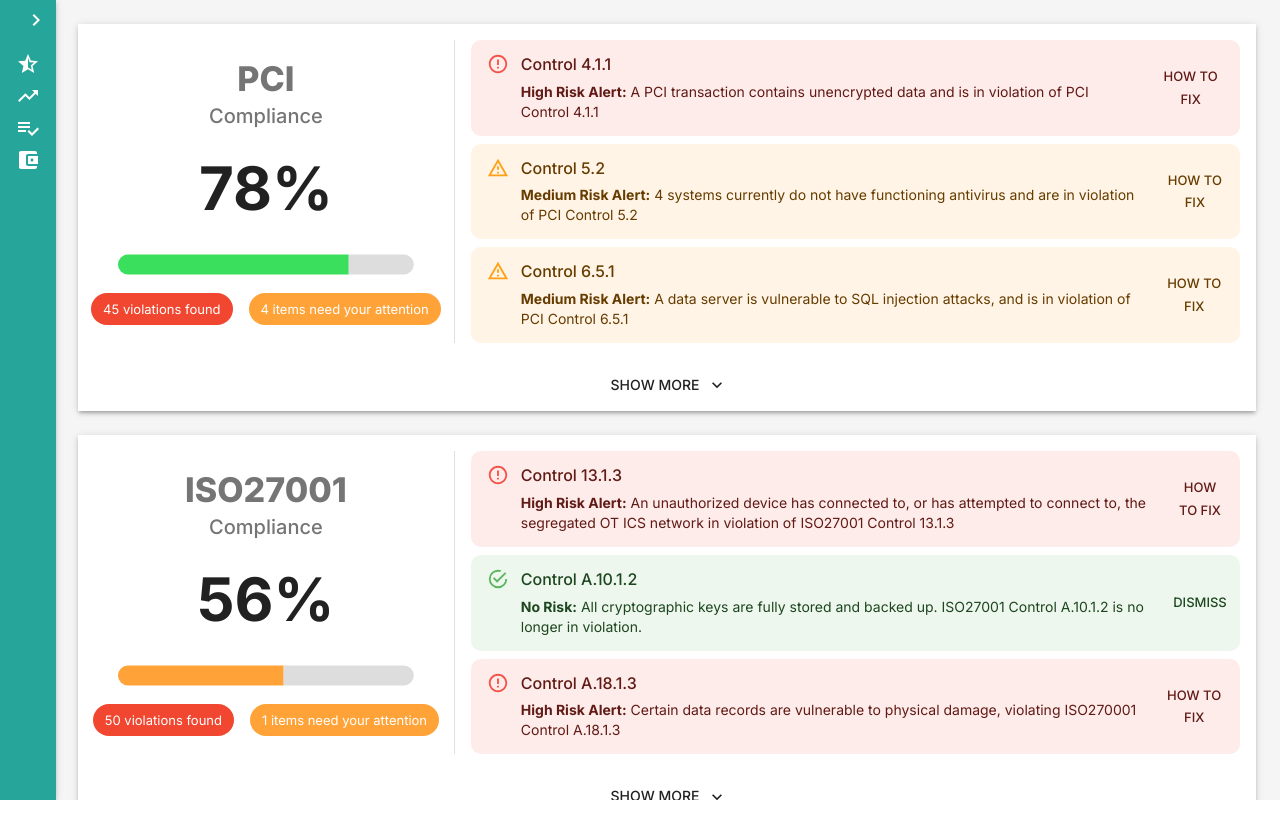
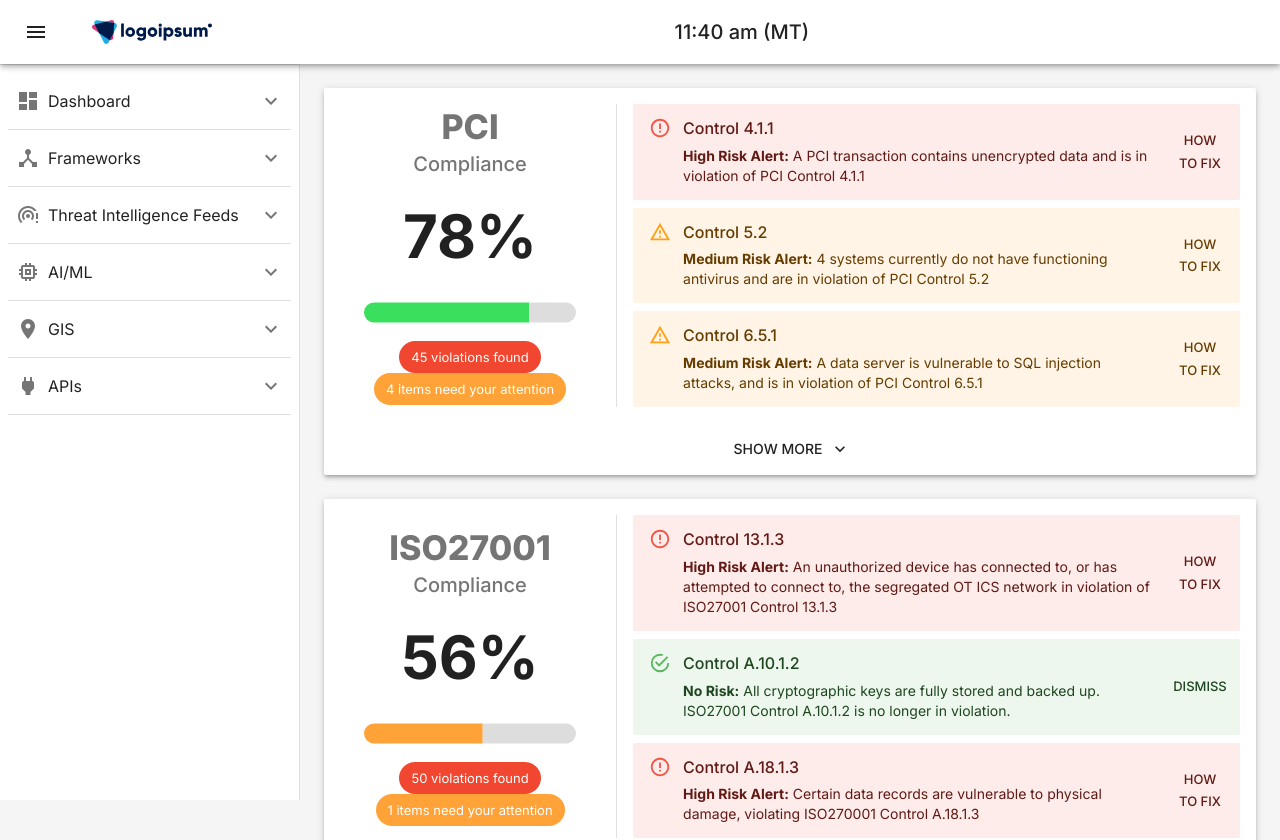
Before and after one commit to arpithindukuri/keyworks-draft, a React (Create React App) app: page / in a window 1280 px wide. Shown: the top 840 px of the page. Before the commit the page ends 800 px from the top, so only its background shows below. Built offline with nearby package versions, Linux system fonts and the light colour scheme.

Commit message:
sidebar and appbar

```diff
--- a/public/index.html
+++ b/public/index.html
@@ -4,6 +4,10 @@
 		<link rel="preconnect" href="https://fonts.gstatic.com" />
 		<link
 			href="https://fonts.googleapis.com/css2?family=Inter:wght@100;200;300;400;500;600;700;800;900&display=swap"
+			rel="stylesheet"
+		/>
+		<link
+			href="https://fonts.googleapis.com/icon?family=Material+Icons"
 			rel="stylesheet"
 		/>
 		<meta charset="utf-8" />
@@ -29,7 +33,7 @@
       work correctly both with client-side routing and a non-root public URL.
       Learn how to configure a non-root public URL by running `npm run build`.
     -->
-		<title>ARRM v0.2.1</title>
+		<title>ARRM</title>
 	</head>
 	<body>
 		<noscript>You need to enable JavaScript to run this app.</noscript>
--- a/src/App.tsx
+++ b/src/App.tsx
@@ -1,14 +1,15 @@
+import { useState } from "react";
 import { createMuiTheme, makeStyles, ThemeProvider } from "@material-ui/core";
+import { ThemeOptions } from "@material-ui/core/styles";
+
+import AppProvider from "./context/AppContext";
+import Dashboard from "./components/pages/Dashboard";
+// import Drawer from "./components/Drawer";
+import AllOverviews from "./components/pages/FrameworkOverviews/AllOverviews";
+import Layout from "./components/Layout";
+
 import "react-grid-layout/css/styles.css";
 import "react-resizable/css/styles.css";
-import Dashboard from "./components/pages/Dashboard";
-
-import Drawer from "./components/Drawer";
-
-import { ThemeOptions } from "@material-ui/core/styles";
-import { useState } from "react";
-import AppProvider from "./context/AppContext";
-import AllOverviews from "./components/pages/FrameworkOverviews/AllOverviews";
 
 declare module "@material-ui/core/styles/createMuiTheme" {
 	interface Theme {
@@ -31,7 +32,7 @@ function createMyTheme(options: ThemeOptions) {
 	});
 }
 
-const defaultTheme = createMyTheme({});
+const defaultTheme = createMyTheme({ shape: { borderRadius: 2 } });
 
 const theme = createMyTheme({
 	gradients: {
@@ -48,10 +49,11 @@ const theme = createMyTheme({
 		MuiListItem: {
 			root: {
 				borderRadius: defaultTheme.shape.borderRadius,
-				marginBottom: defaultTheme.spacing(1),
-				"&:last-child": {
-					marginBottom: 0,
-				},
+				marginTop: defaultTheme.spacing(0.5),
+				marginBottom: defaultTheme.spacing(0.5),
+				// "&:last-child": {
+				// 	marginBottom: 0,
+				// },
 			},
 			gutters: {
 				paddingLeft: defaultTheme.spacing(1),
@@ -61,6 +63,11 @@ const theme = createMyTheme({
 		MuiListItemIcon: {
 			root: {
 				minWidth: 0,
+			},
+		},
+		MuiListItemText: {
+			root: {
+				marginLeft: defaultTheme.spacing(1),
 			},
 		},
 		MuiCardContent: {
@@ -73,7 +80,7 @@ const theme = createMyTheme({
 		},
 		MuiButton: {
 			root: {
-				borderRadius: 5,
+				// borderRadius: 5,
 			},
 		},
 	},
@@ -81,13 +88,13 @@ const theme = createMyTheme({
 		fontFamily: ["Inter"].join(","),
 	},
 	shape: {
-		borderRadius: 10,
+		borderRadius: defaultTheme.shape.borderRadius,
 	},
 	palette: {
 		primary: {
-			light: "#64d8cb",
-			main: "#26a69a",
-			dark: "#00766c",
+			light: "#6f74dd",
+			main: "#3949ab",
+			dark: "#00227b",
 			contrastText: "#ffffff",
 		},
 	},
@@ -95,25 +102,24 @@ const theme = createMyTheme({
 
 const useStyles = makeStyles((theme) => ({
 	container: {
-		position: "relative",
-		maxWidth: "100vw",
-		maxHeight: "100vh",
-		overflow: "hidden",
+		// maxWidth: "100%",
+		// maxHeight: "100%",
+		overflow: "visible",
 		backgroundColor: theme.palette.grey[100],
 	},
 	appBody: ({ isDrawerOpen }: { isDrawerOpen: boolean }) => ({
 		position: "relative",
 		transition: "0.3s",
-		marginLeft: isDrawerOpen ? "240px" : "54px",
-		height: "100vh",
-		overflowX: "visible",
-		overflowY: "scroll",
+		// marginLeft: isDrawerOpen ? "240px" : "54px",
+		height: "100%",
+		// overflowX: "visible",
+		// overflowY: "scroll",
 		boxSizing: "border-box",
 	}),
 }));
 
 function App() {
-	const [isDrawerOpen, setIsDrawerOpen] = useState(false);
+	const [isDrawerOpen] = useState(false);
 
 	const classes = useStyles({ isDrawerOpen });
 
@@ -121,11 +127,13 @@ function App() {
 		<ThemeProvider theme={theme}>
 			<AppProvider>
 				<div className={classes.container}>
-					<Drawer open={isDrawerOpen} setOpen={setIsDrawerOpen} />
-					<div className={classes.appBody}>
-						<AllOverviews />
-						<Dashboard isSidebarOpen={isDrawerOpen} />
-					</div>
+					<Layout>
+						{/* <Drawer open={isDrawerOpen} setOpen={setIsDrawerOpen} /> */}
+						<div className={classes.appBody}>
+							<AllOverviews />
+							<Dashboard isSidebarOpen={isDrawerOpen} />
+						</div>
+					</Layout>
 				</div>
 			</AppProvider>
 		</ThemeProvider>
--- /dev/null
+++ b/src/components/Layout.tsx
@@ -0,0 +1,339 @@
+import React from "react";
+import clsx from "clsx";
+import { makeStyles, Theme, createStyles } from "@material-ui/core/styles";
+import Drawer from "@material-ui/core/Drawer";
+import CssBaseline from "@material-ui/core/CssBaseline";
+import AppBar from "@material-ui/core/AppBar";
+import Toolbar from "@material-ui/core/Toolbar";
+import List from "@material-ui/core/List";
+import Typography from "@material-ui/core/Typography";
+import Divider from "@material-ui/core/Divider";
+import IconButton from "@material-ui/core/IconButton";
+import MenuIcon from "@material-ui/icons/Menu";
+import ListItem from "@material-ui/core/ListItem";
+import ListItemIcon from "@material-ui/core/ListItemIcon";
+import ListItemText from "@material-ui/core/ListItemText";
+import logoIpsum from "../assets/logo-12.svg";
+import { Collapse, Icon } from "@material-ui/core";
+import { ExpandMore } from "@material-ui/icons";
+
+type drawerListItemType = {
+	title: string;
+	icon?: string;
+	isNested?: boolean;
+	nestedListItems?: drawerListItemType[];
+};
+
+const drawerList: drawerListItemType[] = [
+	{
+		title: "Dashboard",
+		icon: "dashboard",
+		isNested: true,
+		nestedListItems: [
+			{
+				title: "Risk Analysis",
+			},
+			{
+				title: "Compliance",
+			},
+			{
+				title: "Manage Dashboards",
+				icon: "tune",
+			},
+		],
+	},
+	{
+		title: "Frameworks",
+		icon: "device_hub",
+		isNested: true,
+		nestedListItems: [
+			{
+				title: "PCI",
+			},
+			{
+				title: "ISO27001",
+			},
+			{
+				title: "NIST",
+			},
+			{
+				title: "Manage Frameworks",
+				icon: "tune",
+			},
+		],
+	},
+	{
+		title: "Threat Intelligence Feeds",
+		icon: "wifi_tethering_error_rounded",
+		isNested: true,
+		nestedListItems: [
+			{
+				title: "STIX",
+			},
+			{
+				title: "TAXII",
+			},
+			{
+				title: "Manage Threat Feeds",
+				icon: "tune",
+			},
+		],
+	},
+	{
+		title: "AI/ML",
+		icon: "memory",
+		isNested: true,
+		nestedListItems: [
+			{
+				title: "AI Feeds",
+			},
+			{
+				title: "ML Feeds",
+			},
+			{
+				title: "Manage AI/ML Feeds",
+				icon: "tune",
+			},
+		],
+	},
+	{
+		title: "GIS",
+		icon: "place",
+		isNested: true,
+		nestedListItems: [
+			{
+				title: "Global",
+			},
+			{
+				title: "Calgary International Airport",
+			},
+			{
+				title: "Manage GIS",
+				icon: "tune",
+			},
+		],
+	},
+	{
+		title: "APIs",
+		icon: "power",
+		isNested: true,
+		nestedListItems: [
+			{
+				title: "My API",
+			},
+			{
+				title: "API2",
+			},
+			{
+				title: "Manage APIs",
+				icon: "tune",
+			},
+		],
+	},
+];
+
+const drawerWidth = 300;
+
+const useStyles = makeStyles((theme: Theme) =>
+	createStyles({
+		root: {
+			display: "flex",
+		},
+		appBar: {
+			transition: theme.transitions.create(["margin", "width"], {
+				easing: theme.transitions.easing.easeOut,
+				duration: theme.transitions.duration.leavingScreen,
+			}),
+			zIndex: theme.zIndex.drawer + 1,
+			backgroundColor: theme.palette.background.paper,
+			color: theme.palette.text.primary,
+		},
+		appBarShift: {
+			width: `calc(100% - ${drawerWidth}px)`,
+			// marginLeft: drawerWidth,
+			transition: theme.transitions.create(["margin", "width"], {
+				easing: theme.transitions.easing.easeOut,
+				duration: theme.transitions.duration.enteringScreen,
+			}),
+		},
+		menuButton: {
+			marginRight: theme.spacing(2),
+		},
+		logoIpsum: {
+			display: "flex",
+			height: "56px",
+			padding: theme.spacing(2),
+		},
+		title: {
+			flexGrow: 1,
+			textAlign: "center",
+		},
+		drawer: {
+			width: drawerWidth,
+			flexShrink: 0,
+		},
+		drawerPaper: {
+			width: drawerWidth,
+		},
+		drawerHeader: {
+			display: "flex",
+			alignItems: "center",
+			padding: theme.spacing(0, 1),
+			// necessary for content to be below app bar
+			...theme.mixins.toolbar,
+			justifyContent: "flex-end",
+		},
+		content: {
+			flexGrow: 1,
+			transition: theme.transitions.create("margin", {
+				easing: theme.transitions.easing.easeOut,
+				duration: theme.transitions.duration.leavingScreen,
+			}),
+			marginLeft: -drawerWidth,
+			position: "relative",
+		},
+		contentShift: {
+			transition: theme.transitions.create("margin", {
+				easing: theme.transitions.easing.easeOut,
+				duration: theme.transitions.duration.enteringScreen,
+			}),
+			marginLeft: 0,
+		},
+		nested: {
+			paddingLeft: theme.spacing(2),
+		},
+		drawerItemIcon: {
+			color: theme.palette.text.secondary,
+			transition: theme.transitions.create("transform", {
+				easing: theme.transitions.easing.easeOut,
+				duration: theme.transitions.duration.shortest,
+			}),
+		},
+		drawerItemIconRotated: {
+			transform: "rotate(180deg)",
+		},
+	})
+);
+
+export default function Layout({ children }: { children: any }) {
+	const classes = useStyles();
+	const [open, setOpen] = React.useState(true);
+
+	const handleDrawerToggle = () => {
+		setOpen((prev) => !prev);
+	};
+
+	return (
+		<div className={classes.root}>
+			<CssBaseline />
+			<AppBar
+				position='fixed'
+				className={clsx(classes.appBar, {
+					[classes.appBarShift]: false,
+				})}
+			>
+				<Toolbar>
+					<IconButton
+						color='inherit'
+						aria-label='open drawer'
+						onClick={handleDrawerToggle}
+						edge='start'
+						className={clsx(classes.menuButton)}
+					>
+						<MenuIcon />
+					</IconButton>
+					<img
+						className={classes.logoIpsum}
+						src={logoIpsum}
+						alt='Placeholder Logo'
+					/>
+					<Typography className={classes.title} variant='h6' noWrap>
+						11:40 am (MT)
+					</Typography>
+				</Toolbar>
+			</AppBar>
+			<Drawer
+				className={classes.drawer}
+				variant='persistent'
+				anchor='left'
+				open={open}
+				classes={{
+					paper: classes.drawerPaper,
+				}}
+			>
+				<div className={classes.drawerHeader} />
+				<Divider />
+				<List>
+					{drawerList.map((item, index) => (
+						<DrawerItem item={item} />
+					))}
+				</List>
+			</Drawer>
+			<main
+				className={clsx(classes.content, {
+					[classes.contentShift]: open,
+				})}
+			>
+				<div className={classes.drawerHeader} />
+				{children}
+			</main>
+		</div>
+	);
+}
+
+function DrawerItem({
+	item,
+	useDivider = true,
+}: {
+	item: drawerListItemType;
+	useDivider?: boolean;
+}) {
+	const classes = useStyles();
+	const [open, setOpen] = React.useState(false);
+
+	const toggleOpen = () => {
+		setOpen(!open);
+	};
+
+	return (
+		<>
+			<ListItem
+				key={`drawer-item-${item.title}`}
+				button
+				onClick={item.isNested ? toggleOpen : undefined}
+			>
+				<ListItemIcon>
+					<Icon>{item.icon !== "tune" && item.icon}</Icon>
+				</ListItemIcon>
+				<ListItemText primary={item.title} />
+				{item.isNested && item.nestedListItems && (
+					<ExpandMore
+						className={`${classes.drawerItemIcon} ${
+							open && classes.drawerItemIconRotated
+						}`}
+					/>
+				)}
+				{item.icon === "tune" && (
+					<Icon className={classes.drawerItemIcon}>{item.icon}</Icon>
+				)}
+			</ListItem>
+
+			{item.isNested && item.nestedListItems && (
+				<Collapse
+					className={classes.nested}
+					in={open}
+					timeout='auto'
+					unmountOnExit
+				>
+					<List component='div' disablePadding>
+						{item.nestedListItems.map((nestedItem) => (
+							<DrawerItem item={nestedItem} useDivider={false} />
+						))}
+					</List>
+				</Collapse>
+			)}
+
+			{useDivider && <Divider />}
+		</>
+	);
+}
--- a/src/components/Module.tsx
+++ b/src/components/Module.tsx
@@ -6,7 +6,7 @@ const useStyles = makeStyles((theme) => ({
 		width: "100%",
 		display: "flex",
 		flexDirection: "column",
-		borderRadius: 0,
+		// borderRadius: 0,
 	},
 	header: {
 		display: "flex",
--- a/src/components/pages/FrameworkOverviews/FrameworkOverview.tsx
+++ b/src/components/pages/FrameworkOverviews/FrameworkOverview.tsx
@@ -32,7 +32,7 @@ const useStyles = makeStyles((theme) =>
 			"&:first-child": {
 				marginTop: 0,
 			},
-			borderRadius: 0,
+			// borderRadius: 0,
 		},
 		cardHeader: {
 			padding: theme.spacing(1),
@@ -70,6 +70,7 @@ const useStyles = makeStyles((theme) =>
 			display: "flex",
 			marginTop: theme.spacing(2),
 			justifyContent: "center",
+			flexWrap: "wrap",
 		},
 		cardDetails: {
 			display: "flex",
```
Also changed, not shown: src/assets/logo-12.svg (added).
